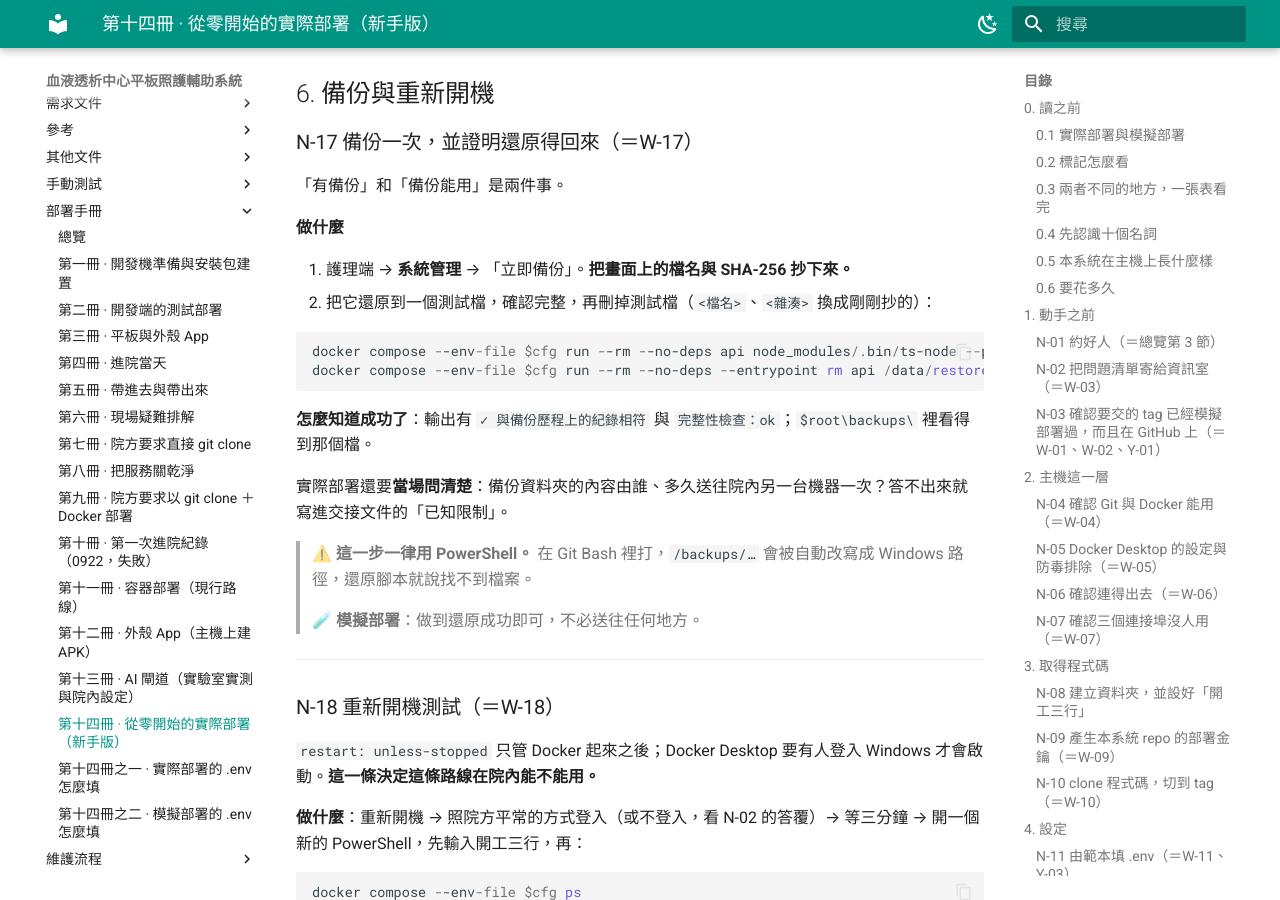
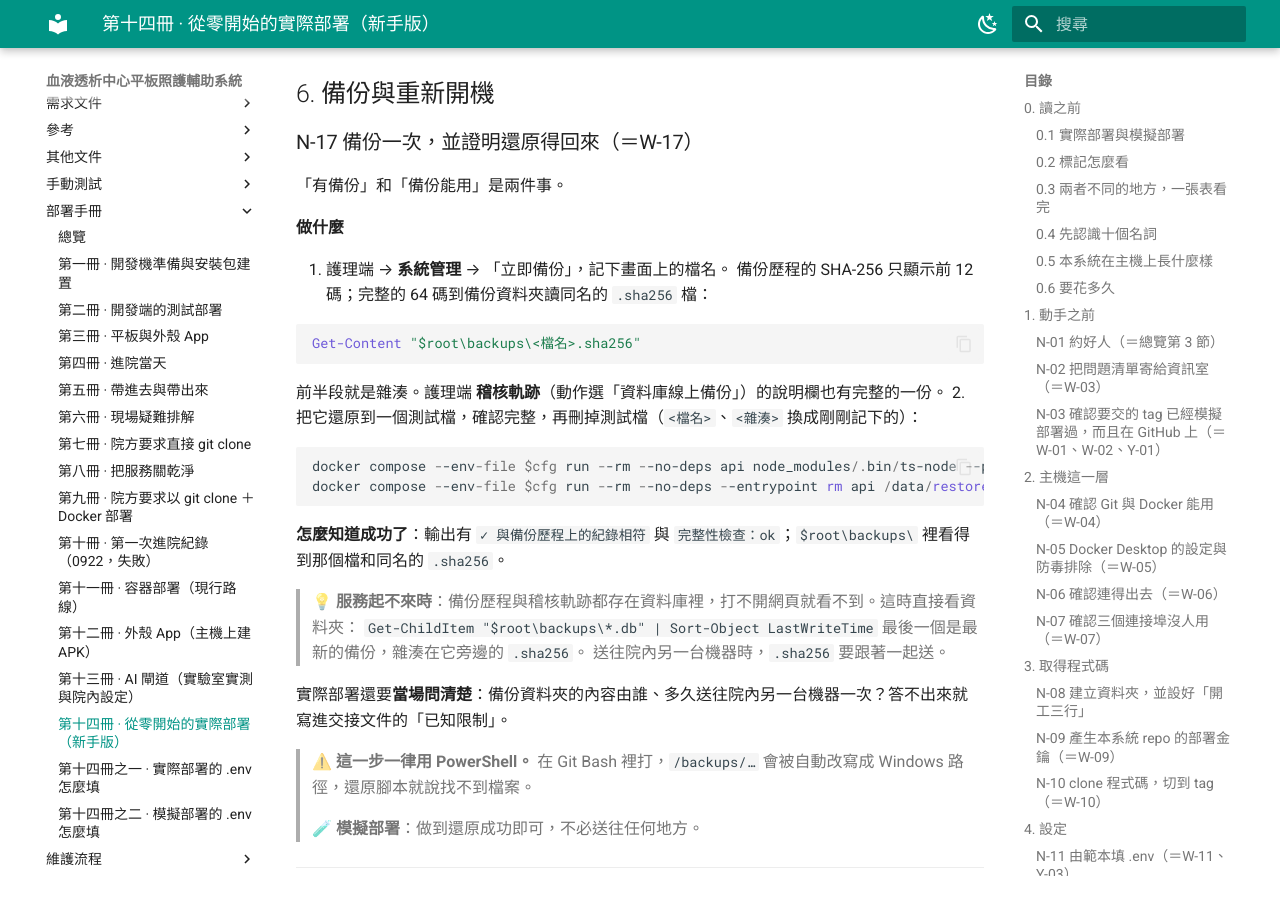
Before and after one commit to 94sh09sh19sh/hd-docs, an MkDocs documentation site: the page built from docs/deployment/14-from-zero.md, in a window 1280 px wide and 900 px high, scrolled down 15147 px. Built offline with MkDocs 1.6.1 and Material for MkDocs 9.7.7, drawn with Linux system fonts in a browser that asks for light colours; the version menu is left out.

Commit message:
docs: 自私有 repo 同步（2026-09-29）

````diff
--- a/docs/deployment/14-from-zero.md
+++ b/docs/deployment/14-from-zero.md
@@ -571,15 +571,26 @@ docker compose --env-file $cfg logs api --tail 30
 
 **做什麼**
 
-1. 護理端 → **系統管理** → 「立即備份」。**把畫面上的檔名與 SHA-256 抄下來。**
-2. 把它還原到一個測試檔，確認完整，再刪掉測試檔（`<檔名>`、`<雜湊>` 換成剛剛抄的）：
+1. 護理端 → **系統管理** → 「立即備份」，記下畫面上的檔名。
+   備份歷程的 SHA-256 只顯示前 12 碼；完整的 64 碼到備份資料夾讀同名的 `.sha256` 檔：
+
+   ```powershell
+   Get-Content "$root\backups\<檔名>.sha256"
+   ```
+
+   前半段就是雜湊。護理端 **稽核軌跡**（動作選「資料庫線上備份」）的說明欄也有完整的一份。
+2. 把它還原到一個測試檔，確認完整，再刪掉測試檔（`<檔名>`、`<雜湊>` 換成剛剛記下的）：
 
    ```powershell
    docker compose --env-file $cfg run --rm --no-deps api node_modules/.bin/ts-node --project apps/api/tsconfig.json apps/api/scripts/restore-backup.ts --from /backups/<檔名> --to /data/restore-check.db --sha256 <雜湊>
    docker compose --env-file $cfg run --rm --no-deps --entrypoint rm api /data/restore-check.db
    ```
 
-**怎麼知道成功了**：輸出有 `✓ 與備份歷程上的紀錄相符` 與 `完整性檢查：ok`；`$root\backups\` 裡看得到那個檔。
+**怎麼知道成功了**：輸出有 `✓ 與備份歷程上的紀錄相符` 與 `完整性檢查：ok`；`$root\backups\` 裡看得到那個檔和同名的 `.sha256`。
+
+> 💡 **服務起不來時**：備份歷程與稽核軌跡都存在資料庫裡，打不開網頁就看不到。這時直接看資料夾：
+> `Get-ChildItem "$root\backups\*.db" | Sort-Object LastWriteTime` 最後一個是最新的備份，雜湊在它旁邊的 `.sha256`。
+> 送往院內另一台機器時，`.sha256` 要跟著一起送。
 
 實際部署還要**當場問清楚**：備份資料夾的內容由誰、多久送往院內另一台機器一次？答不出來就寫進交接文件的「已知限制」。
 
````
Also changed, not shown: docs/deployment/11-compose.md (+5 -3 lines), docs/reference/data-dictionary.md (+1 -1 lines).
